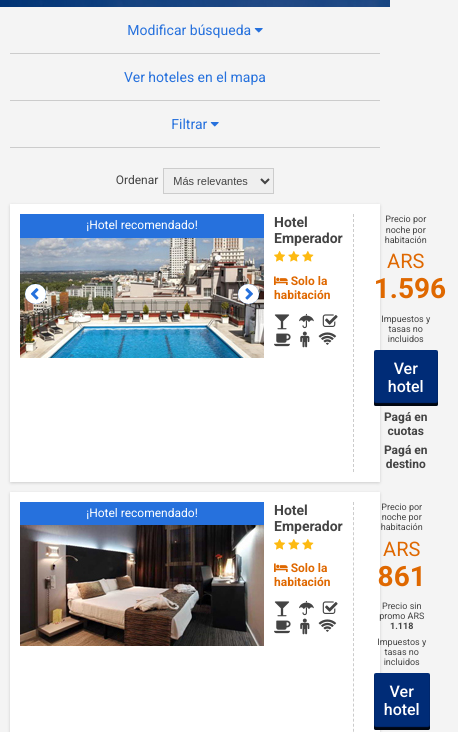
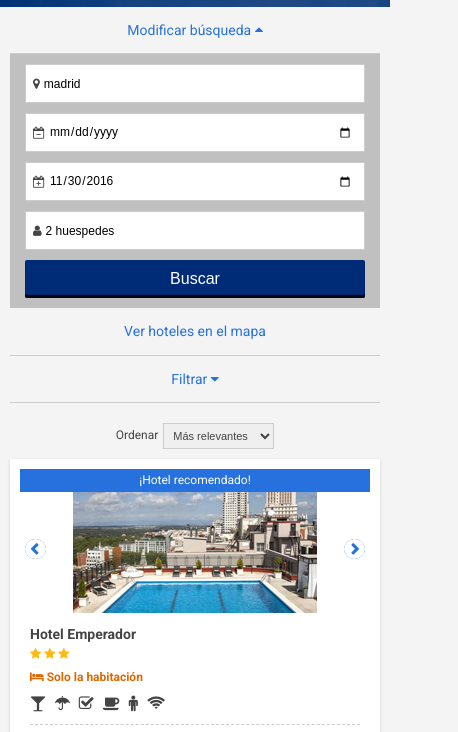
Before and after one commit to pixlKing/search-result, a website: page index.html in a window 390 px wide. Both pictures are taken after a click on the element "Modificar búsqueda". Shown: the part 46-778 px from the top of the page, 458 px wide, since content can reach past the window. Drawn offline with nearby package versions, Linux system fonts and the light colour scheme; files whose address does not match are found by name.

Commit message:
agregado box de modificar busqueda y ajustado en mobile el cluster de producto

```diff
--- a/index.html
+++ b/index.html
@@ -82,7 +82,7 @@
 				<a href="#" title="">Hoteles</a>
 				<span>Madrid</span>
 			</nav>
-			<section class="searchbox">
+			<section class="searchbox" data-drop-trigger="search">
 				<h4 class="searchbox-title hidden-mobile-down">Hoteles disponibles para:</h4>
 				<div class="searchbox-data ">
 					<ul class="searchbox-data-list hidden-mobile-down">
@@ -105,9 +105,33 @@
 					</ul>
 					<a class="link" href="#">
 						Modificar búsqueda
-						<i class="fa fa-caret-down hidden-mobile-up " aria-hidden="true"></i>
+						<i class="fa fa-caret-down hidden-mobile-up" aria-hidden="true" data-drop-icon="search"></i>
 					</a>
 				</div>
+			</section>
+			<section class="modify-search" data-drop-colapse="search">
+				<form class="modify-search-form" method="POST" action="">
+					<div class="item">
+						<i class="fa fa-map-marker" aria-hidden="true"></i>
+						<input type="text" value="madrid" />
+					</div>
+					<div class="item">
+						<i class="fa fa-calendar-minus-o" aria-hidden="true"></i>
+						<input type="date" value="2016-20-16" />
+					</div>
+					<div class="item">
+						<i class="fa fa-calendar-plus-o" aria-hidden="true"></i>
+						<input type="date" value="2016-11-30" />
+					</div>
+					<div class="item">
+						<i class="fa fa-user" aria-hidden="true"></i>
+						<input type="text" value="2 huespedes" />
+					</div>
+					<div class="item last">
+						<button class="btn btn-l btn-full">Buscar</button>
+					</div>
+				</form>
+
 			</section>
 
 			<div class="content">
--- a/src/scss/_buttons.scss
+++ b/src/scss/_buttons.scss
@@ -10,8 +10,10 @@
 	display: inline-block;
 
 	&:hover, &:active, &:focus {
-		background-color: $btn-base-color-hover;
-		color: $btn-base-color;
+		@media ( min-width: $mobile + 1 ){
+			background-color: $btn-base-color-hover;
+			color: $btn-base-color;
+		}
 	}
 }
 
--- a/src/scss/_clusters.scss
+++ b/src/scss/_clusters.scss
@@ -2,14 +2,24 @@
 	@extend .generic-box;
 	display: flex;
 	justify-content: space-between;
-
+	@media ( max-width: $phablet ){
+		flex-wrap: wrap;
+		justify-content: center;
+	}
 
 	.cluster-box-img {
 		min-width: $cluster-box-img-width;
 		position: relative;
+		@media ( max-width: $phablet ){
+			margin-bottom: $spacer-s;
+			text-align: center;
+			width: 100%;
+		}
 
 		img {
-			float: left;
+			@media ( min-width: $phablet + 1){
+				float: left;
+			}
 		}
 
 		.cluster-nav-img {
@@ -39,6 +49,12 @@
 	.cluster-box-center {
 		margin: 0 $spacer-s;
 		width: $cluster-box-center-width;
+		@media ( max-width: $phablet ){
+			border-bottom: 1px dashed $border-color;
+			margin-bottom: $spacer-s;
+			padding-bottom: $spacer-s;
+			width: 100%;
+		}
 
 		.cluster-title {
 			font-size: $font-size-small + 2;
@@ -76,6 +92,13 @@
 		padding: 0 $spacer-l;
 		text-align: center;
 		width: $cluster-box-price-width;
+		@media ( max-width: $mobile ){
+			padding: 0 $spacer-s;
+		}
+		@media ( max-width: $phablet ){
+			border: none;
+			width: 100%;
+		}
 
 		.box-price {
 			margin-bottom: $spacer-xs;
--- a/src/scss/_filters.scss
+++ b/src/scss/_filters.scss
@@ -28,8 +28,10 @@
 	}
 
 	&:hover {
-		color: $link-color-hover;
-		cursor: pointer;
+		@media ( min-width: $mobile + 1 ){
+			color: $link-color-hover;
+			cursor: pointer;
+		}
 	}
 }
 .filter-footer {
--- a/src/scss/_forms.scss
+++ b/src/scss/_forms.scss
@@ -1,7 +1,8 @@
 input {
 	border: 1px solid $border-color;
 }
-input[type="text"], input[type="password"], input[type="email"] {
+input[type="text"], input[type="password"], input[type="email"], input[type="date"] {
+	height: $generic-inputs-height;
 	padding: $spacer-xs - 1px;
 }
 label {
--- a/src/scss/_generics.scss
+++ b/src/scss/_generics.scss
@@ -65,10 +65,10 @@
 [data-drop-colapse] {
 	//@include dropdown-colapse;
 
+	&.closed {
+		@include dropdown;
+	}
 	&.active {
 		@include dropdown-colapse-active;
 	}
-	&.closed {
-		@include dropdown;
-	}
 }
--- /dev/null
+++ b/src/scss/_modify-search.scss
@@ -0,0 +1,45 @@
+.modify-search {
+	display: none;
+
+	background: silver;
+    padding: $spacer-s;
+    margin: $spacer-s 0;
+    @media ( max-width: $mobile ){
+    	margin: 0;
+    }
+
+	.modify-search-form {
+		align-items: center;
+		display: flex;
+    	@media ( max-width: $phablet ){
+			flex-wrap: wrap;
+    	}
+		.item {
+			align-items: center;
+			background-color: white;
+			border: 1px solid $border-color;
+			display: flex;
+			margin: 0 $spacer-xs;
+			padding: $spacer-xs + 2 ;
+			width: 20%;
+			@media ( max-width: $phablet ){
+				margin-bottom: $spacer-s;
+				width: 100%;
+	    	}
+
+			input {
+				@include covert-element;
+				width: 100%;
+			}
+
+			&.last {
+				background-color: transparent;
+				border: none;
+				padding: 0;
+				@media ( max-width: $phablet ){
+					margin-bottom: 0;
+				}
+			}
+		}
+	}
+}
--- a/src/scss/_utilities.scss
+++ b/src/scss/_utilities.scss
@@ -23,6 +23,11 @@
 
 @mixin ta-center {
 	text-align: center;
+}
+
+@mixin covert-element {
+	border: none;
+	background: none;
 }
 
 .ta-center {
--- a/src/scss/_vars.scss
+++ b/src/scss/_vars.scss
@@ -9,7 +9,7 @@ $spacer-xxl:					30px;
 
 // Breackpoints
 $phone:							320px !default;
-$phablet:						769px !default;
+$phablet:						700px !default;
 $tablet:						980px !default;
 $mobile:						1024px !default;
 $desktop:						1360px !default;
@@ -64,6 +64,8 @@ $prefix-for-spec:            true !default;
 
 // Forms
 $select-color:					$grey-dark;
+$generic-inputs-height:			23px;
+$generic-inputs-height-mobile:	37px;
 
 // Buttons
 $btn-base-bg:					$secondary-color;
--- a/src/scss/main.scss
+++ b/src/scss/main.scss
@@ -36,6 +36,7 @@
 @import './clusters';
 @import './flags';
 @import './range-slider';
+@import './modify-search';
 
 // spacific styles
 @import './search-result';
```
Also changed, not shown: dist/css/main.css, 1 other file.
